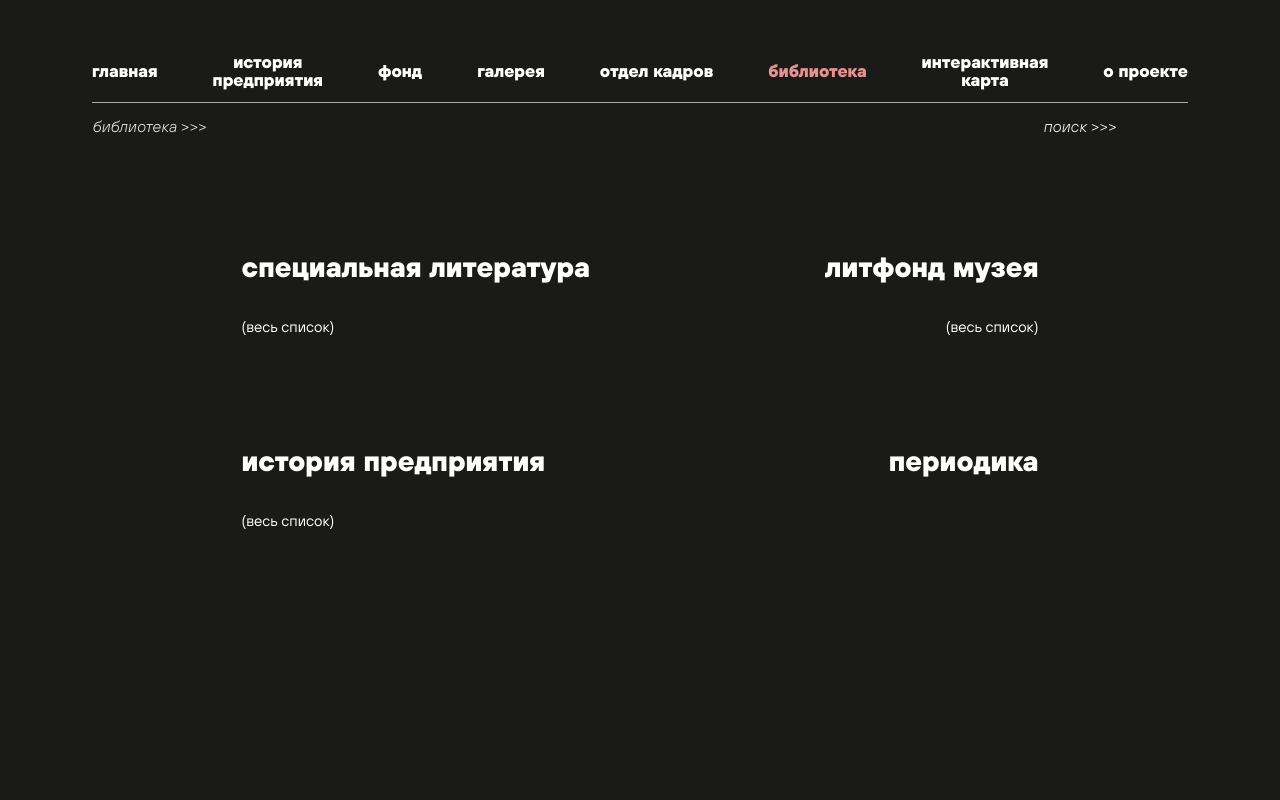
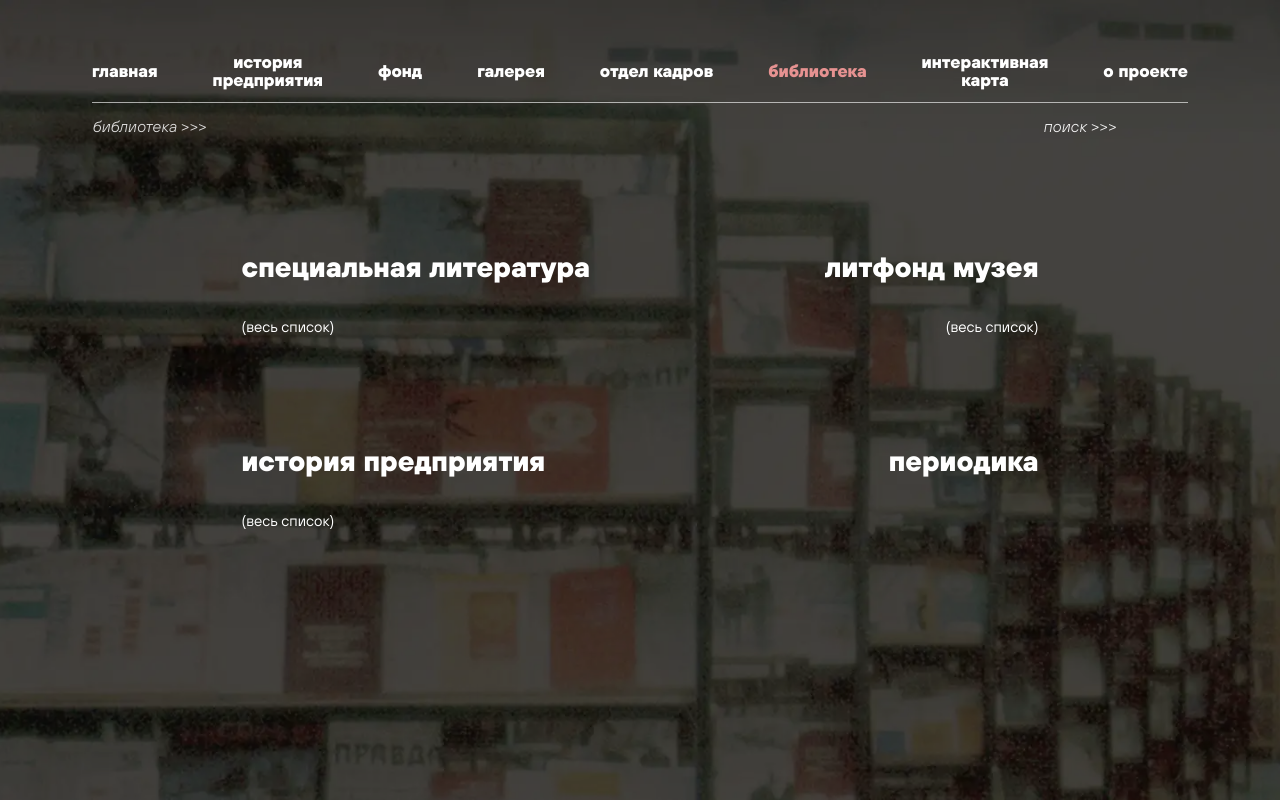
Before and after one commit to Ad1CS/Museum-website-white, a Django app: page /library/ in a window 1280 px wide. Run offline with Django 5.2, Linux system fonts and the light colour scheme; data comes from the database, SQL or seed files in the repository; data that the repository does not hold is empty.

Commit message:
Fix library background visibility

```diff
--- a/templates/base/base.html
+++ b/templates/base/base.html
@@ -16,7 +16,7 @@
 <noscript><style>html.page-transition::before{display:none!important;}</style></noscript>
 <link rel="icon" type="image/x-icon" href="{% static "img/favicon.ico" %}">
 <link rel="icon" type="image/png" href="{% static "img/favicon.png" %}">
-<link rel="stylesheet" href="{% static "css/museum.css" %}?v=2.12">
+<link rel="stylesheet" href="{% static "css/museum.css" %}?v=2.13">
 <link rel="preload" href="{% static "fonts/TTHoves-Regular.woff2" %}" as="font" type="font/woff2" crossorigin>
 <link rel="preload" href="{% static "fonts/TTHoves-Bold.woff2" %}" as="font" type="font/woff2" crossorigin>
 <meta name="theme-color" content="#C8C4BB">
--- a/templates/library/home.html
+++ b/templates/library/home.html
@@ -13,15 +13,20 @@
     background: #1a1a18 !important;
   }
 
-  .page-dark-bg {
+  body.library-home-page .page-dark-bg {
     position: fixed !important;
     top: 0;
     left: 0;
     right: 0;
     bottom: 0;
-    z-index: -1;
+    z-index: 0;
     background-size: cover;
     background-position: center;
+    pointer-events: none;
+  }
+
+  body.library-home-page .page-dark-bg__overlay {
+    background: rgba(0,0,0,0.46);
   }
 
   #header {
```
